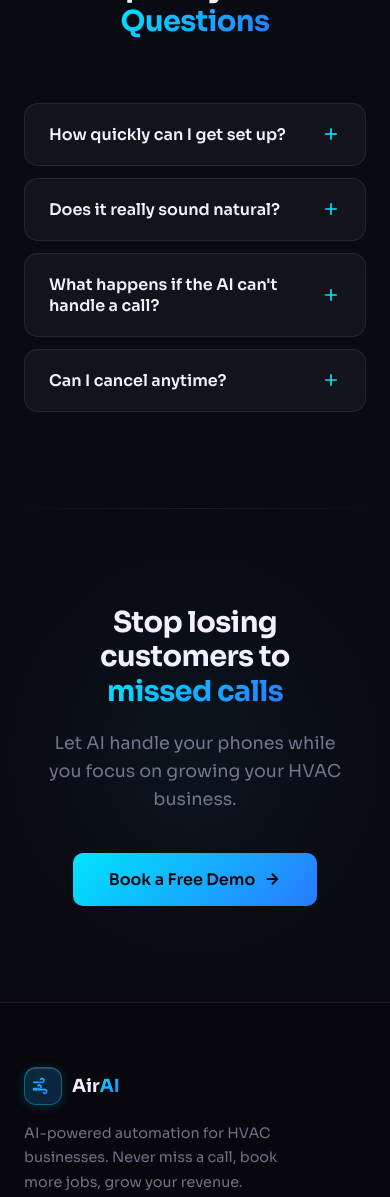
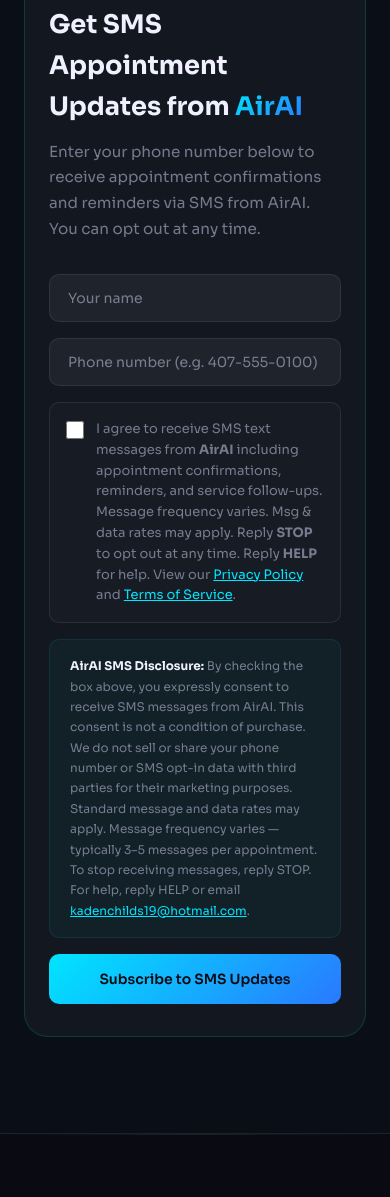
Before and after one commit to kaden0645-cloud/airai-site, a plain HTML site: page index.html in a window 390 px wide. Shown: the part 8002-9199 px from the top of the page. Drawn offline with Linux system fonts and the light colour scheme.

Commit message:
Update index.html

```diff
--- a/index.html
+++ b/index.html
@@ -1,4 +1,3 @@
-
 <!DOCTYPE html>
 <html lang="en">
 <head>
@@ -221,6 +220,58 @@
     .check { color: var(--cyan); flex-shrink: 0; margin-top: 2px; }
     .pricing-note { text-align: center; color: var(--muted); font-size: 0.85rem; margin-top: 32px; }
 
+    /* SMS OPT-IN SECTION */
+    #sms-optin {
+      background: rgba(0,229,255,0.02);
+      border-top: 1px solid var(--border);
+      border-bottom: 1px solid var(--border);
+    }
+    .optin-box {
+      max-width: 680px; margin: 0 auto;
+      background: var(--card);
+      border: 1px solid rgba(0,229,255,0.15);
+      border-radius: 24px;
+      padding: 48px 40px;
+    }
+    .optin-box h3 { font-size: 1.6rem; font-weight: 700; margin-bottom: 12px; }
+    .optin-box > p { color: var(--muted); font-size: 0.95rem; margin-bottom: 32px; line-height: 1.7; }
+    .optin-form { display: flex; flex-direction: column; gap: 16px; }
+    .optin-form input {
+      width: 100%; padding: 14px 18px; border-radius: 10px;
+      background: rgba(255,255,255,0.05);
+      border: 1px solid var(--border);
+      color: var(--text); font-family: var(--font); font-size: 14px;
+      outline: none; transition: border-color 0.2s;
+    }
+    .optin-form input:focus { border-color: rgba(0,229,255,0.4); }
+    .optin-form input::placeholder { color: var(--muted); }
+    .optin-checkbox-row {
+      display: flex; align-items: flex-start; gap: 12px;
+      padding: 16px; border-radius: 10px;
+      border: 1px solid var(--border);
+      background: rgba(255,255,255,0.02);
+    }
+    .optin-checkbox-row input[type="checkbox"] {
+      width: 18px; height: 18px; flex-shrink: 0; margin-top: 2px;
+      accent-color: var(--cyan); cursor: pointer;
+    }
+    .optin-checkbox-row label {
+      font-size: 13px; color: var(--muted); line-height: 1.6; cursor: pointer;
+    }
+    .optin-checkbox-row label a { color: var(--cyan); }
+    .optin-disclosures {
+      background: rgba(0,229,255,0.04);
+      border: 1px solid rgba(0,229,255,0.1);
+      border-radius: 10px;
+      padding: 16px 20px;
+    }
+    .optin-disclosures p { font-size: 12px; color: var(--muted); line-height: 1.7; }
+    .optin-disclosures p strong { color: var(--text); }
+    .optin-success {
+      display: none; text-align: center; padding: 24px;
+      color: var(--cyan); font-weight: 600;
+    }
+
     /* CTA */
     .cta-section {
       text-align: center; padding: 96px 24px;
@@ -260,14 +311,11 @@
     /* DIVIDER */
     .section-divider { height: 1px; background: linear-gradient(90deg, transparent, var(--border), transparent); margin: 0; }
 
-    /* ICONS (inline SVG helpers) */
     svg { display: inline-block; vertical-align: middle; }
 
-    /* ANIMATIONS */
     .fade-up { opacity: 0; transform: translateY(30px); transition: opacity 0.6s ease, transform 0.6s ease; }
     .fade-up.visible { opacity: 1; transform: translateY(0); }
 
-    /* MOBILE */
     @media (max-width: 768px) {
       .nav-links { display: none; }
       .nav-cta { display: none; }
@@ -279,6 +327,7 @@
         flex-direction: column; gap: 4px;
       }
       .mobile-menu.open { display: flex; }
+      .optin-box { padding: 32px 24px; }
     }
     @media (min-width: 769px) {
       .mobile-menu { display: none !important; }
@@ -572,6 +621,37 @@
 
 <div class="section-divider"></div>
 
+<!-- SMS OPT-IN -->
+<section id="sms-optin">
+  <div class="container">
+    <div class="optin-box fade-up">
+      <h3>Get SMS Appointment Updates from <span class="gradient-text">AirAI</span></h3>
+      <p>Enter your phone number below to receive appointment confirmations and reminders via SMS from AirAI. You can opt out at any time.</p>
+      <div class="optin-form" id="optinForm">
+        <input type="text" id="optin-name" placeholder="Your name" autocomplete="name" />
+        <input type="tel" id="optin-phone" placeholder="Phone number (e.g. 407-555-0100)" autocomplete="tel" />
+        <div class="optin-checkbox-row">
+          <input type="checkbox" id="sms-consent" name="sms-consent" />
+          <label for="sms-consent">
+            I agree to receive SMS text messages from <strong>AirAI</strong> including appointment confirmations, reminders, and service follow-ups. Message frequency varies. Msg &amp; data rates may apply. Reply <strong>STOP</strong> to opt out at any time. Reply <strong>HELP</strong> for help. View our <a href="/privacy-policy.html">Privacy Policy</a> and <a href="/terms-of-service.html">Terms of Service</a>.
+          </label>
+        </div>
+        <div class="optin-disclosures">
+          <p><strong>AirAI SMS Disclosure:</strong> By checking the box above, you expressly consent to receive SMS messages from AirAI. This consent is not a condition of purchase. We do not sell or share your phone number or SMS opt-in data with third parties for their marketing purposes. Standard message and data rates may apply. Message frequency varies — typically 3–5 messages per appointment. To stop receiving messages, reply STOP. For help, reply HELP or email <a href="mailto:kadenchilds19@hotmail.com" style="color:var(--cyan)">kadenchilds19@hotmail.com</a>.</p>
+        </div>
+        <button class="btn btn-primary" style="width:100%;justify-content:center;padding:16px;" onclick="submitOptin()">
+          Subscribe to SMS Updates
+        </button>
+      </div>
+      <div class="optin-success" id="optinSuccess">
+        ✓ You're subscribed! You'll receive SMS updates for your appointments.
+      </div>
+    </div>
+  </div>
+</section>
+
+<div class="section-divider"></div>
+
 <!-- FAQ -->
 <section id="faq">
   <div class="container">
@@ -660,8 +740,8 @@
         <h4>Company</h4>
         <ul>
           <li><a href="#">About Us</a></li>
-          <li><a href="#">Privacy Policy</a></li>
-          <li><a href="#">Terms of Service</a></li>
+          <li><a href="/privacy-policy.html">Privacy Policy</a></li>
+          <li><a href="/terms-of-service.html">Terms of Service</a></li>
         </ul>
       </div>
     </div>
@@ -699,6 +779,15 @@
     if (!isOpen) item.classList.add('open');
   }
 
+  function submitOptin() {
+    const checkbox = document.getElementById('sms-consent');
+    const phone = document.getElementById('optin-phone').value.trim();
+    if (!checkbox.checked) { alert('Please check the consent box to subscribe.'); return; }
+    if (!phone) { alert('Please enter your phone number.'); return; }
+    document.getElementById('optinForm').style.display = 'none';
+    document.getElementById('optinSuccess').style.display = 'block';
+  }
+
   const observer = new IntersectionObserver((entries) => {
     entries.forEach(e => { if (e.isIntersecting) e.target.classList.add('visible'); });
   }, { threshold: 0.1 });
```
